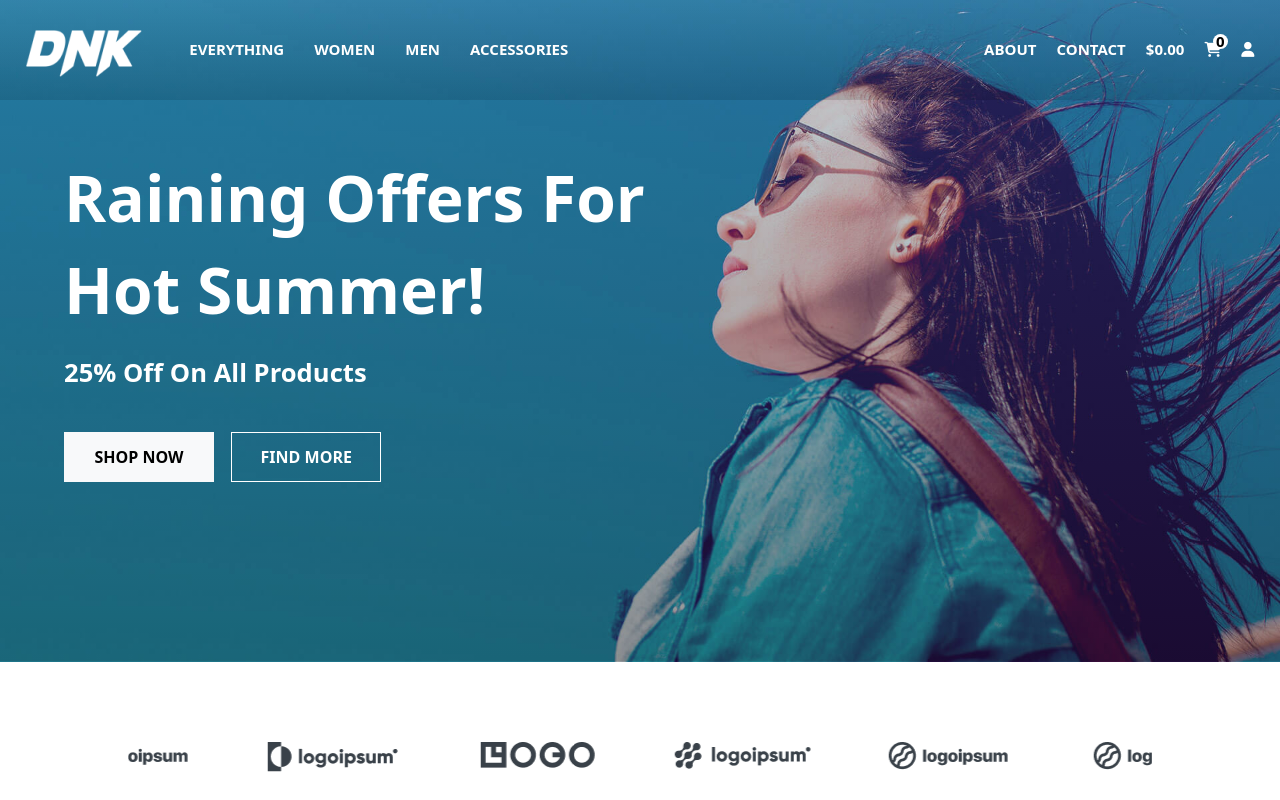
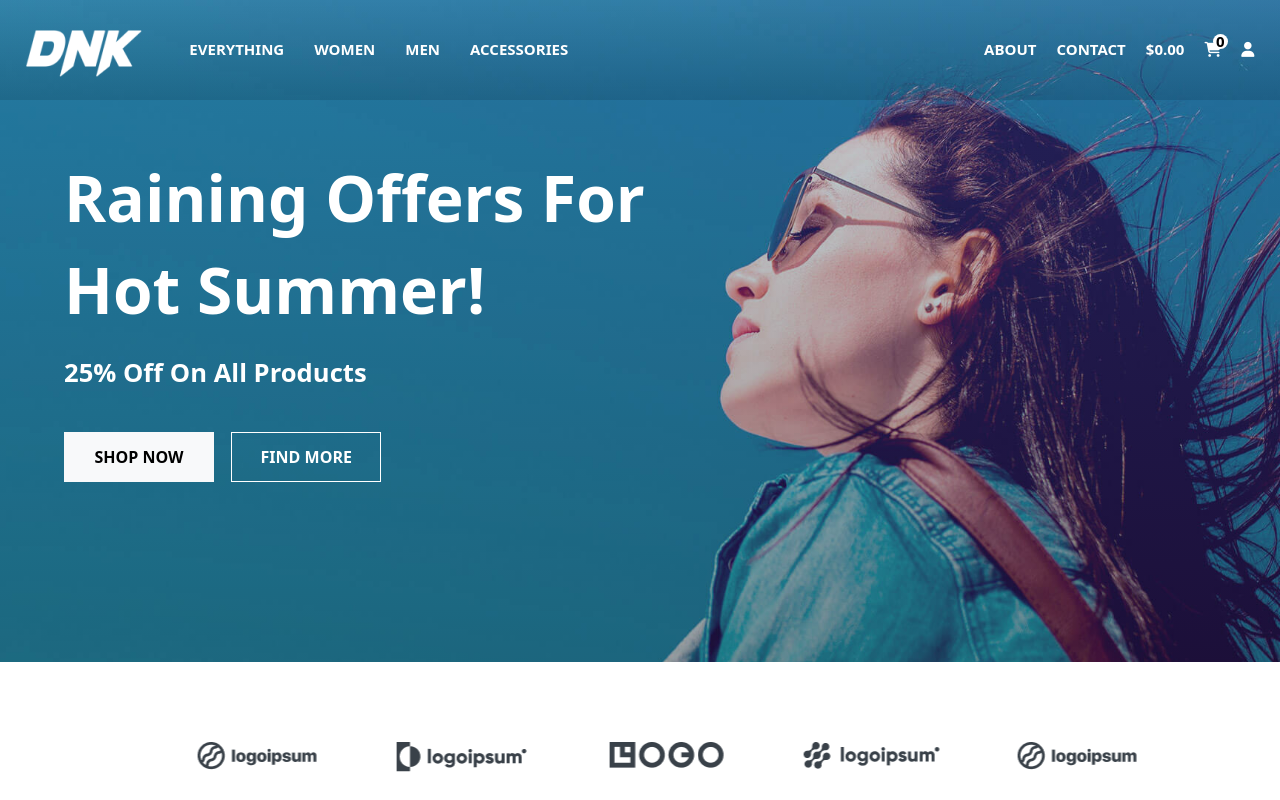
Before and after one commit to Nirvik-Roy/Dnk-Store-E-commerce-, a React (Vite) app: page / in a window 1280 px wide. Shown: the top 800 px of the page. Built offline with nearby package versions, Linux system fonts and the light colour scheme.

Commit message:
Update index.css

```diff
--- a/src/index.css
+++ b/src/index.css
@@ -11,7 +11,8 @@
   color: rgb(8, 136, 240);;
 }
 
-body{
+html,body{
+  height:100dvh;
   width: 100%;
   margin: 0;
   padding: 0;
```
